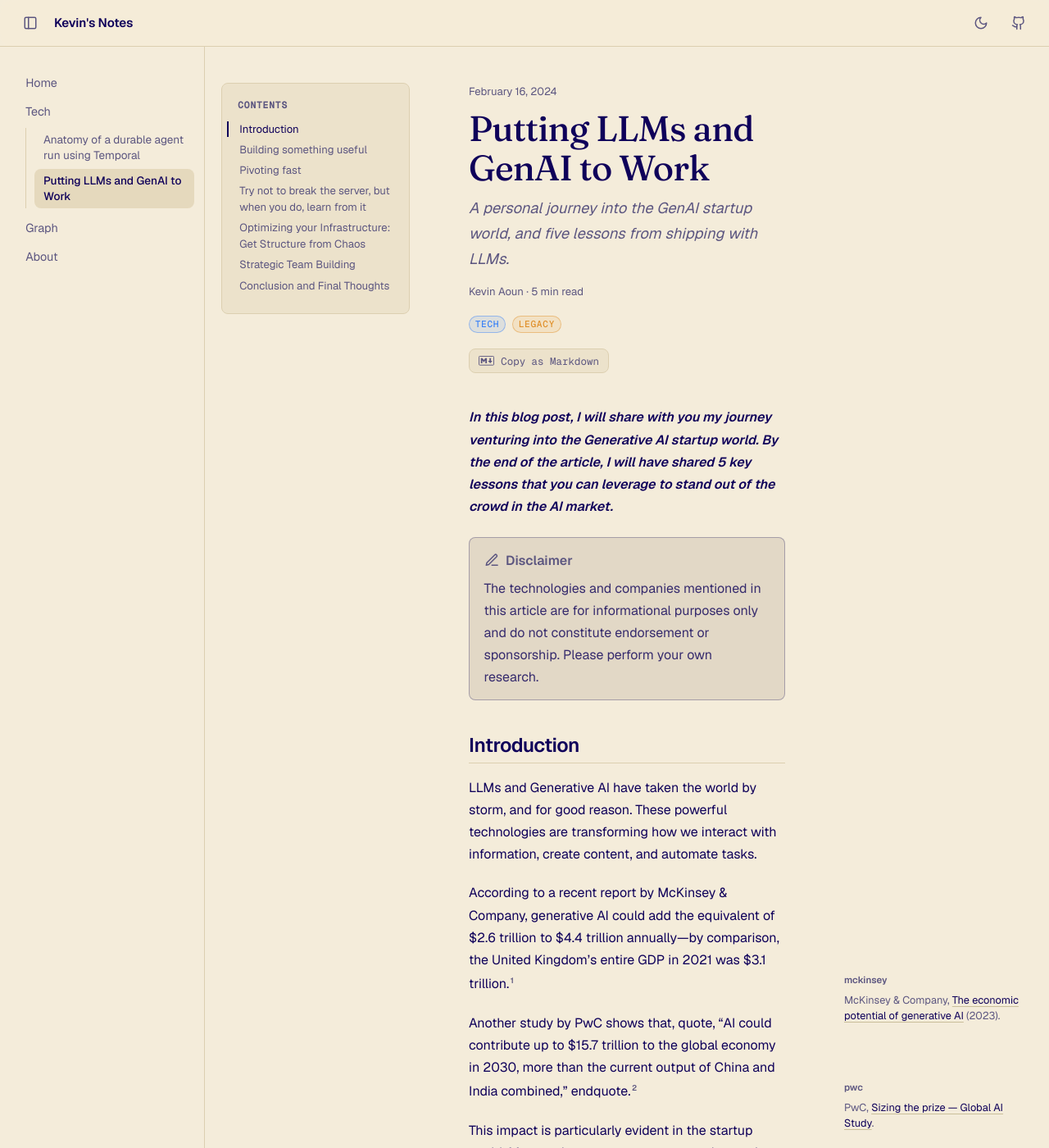
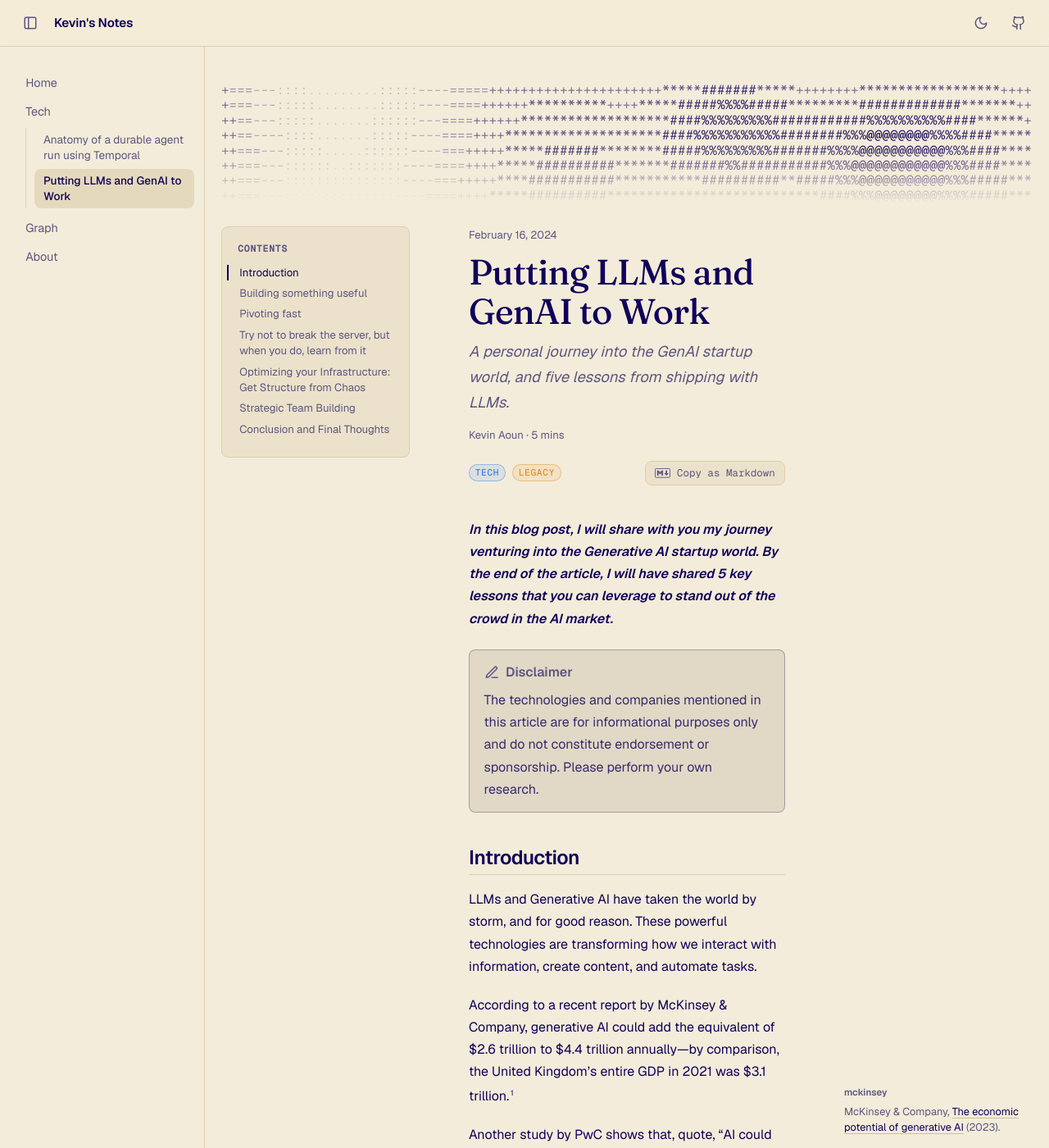
Before and after one commit to kevin-aoun/blog, a Jekyll site: the page built from _notes/putting-llms-and-genai-to-work.md, in a window 1280 px wide and 1400 px high. Shown: the whole window at 82% size. Built offline with Jekyll 4.4.1, drawn with Linux system fonts in a browser that asks for light colours; part of the change alters nothing that is shown; some of the changed text lies outside the part shown.

Commit message:
Add animated ASCII wave bands to posts; tweak header
- Post header + footer carry a thin, monochrome wave band (theme ink at
  varying opacity, so it adapts to dark/light) built from a domain-warped
  field with counter-travelling waves and slow emerging blobs. A script
  fills them, pauses off-screen via IntersectionObserver, and honors
  prefers-reduced-motion. Wrapped in raw so its literal braces cannot
  break the Jekyll build.
- Read time now reads 'N mins' (dropped 'read').
- TECH tag and the Copy as Markdown button now share one row with
  space-between (tag far left, button far right).

Co-Authored-By: Claude Fable 5 <noreply@anthropic.com>

```diff
--- a/_layouts/default.html
+++ b/_layouts/default.html
@@ -456,5 +456,106 @@
       });
     })();
   </script>
+
+  <script>
+    {% raw %}
+    // Animated ASCII wave bands: fill each .wave-band (post header/footer) with a
+    // monochrome, domain-warped drifting field (theme ink at varying opacity).
+    // Counter-travelling waves + slow emerging blobs. Pauses off-screen; honors
+    // prefers-reduced-motion. No-op on pages without a .wave-band.
+    (function () {
+      var els = document.querySelectorAll('.wave-band');
+      if (!els.length) return;
+      var RAMP = ' .:-=+*#%@';
+      var OPAC = [0, 0.12, 0.19, 0.27, 0.37, 0.49, 0.62, 0.76, 0.89, 1.0];
+      var reduce = window.matchMedia && window.matchMedia('(prefers-reduced-motion: reduce)').matches;
+      var YS = 2.0;
+      var BLOBS = [
+        { fx: 0.15, fy: 0.42, r: 12, rate: 1.7, ph: 0.0, amp: 1.5 },
+        { fx: 0.44, fy: 0.62, r: 9,  rate: 2.3, ph: 2.2, amp: 1.3 },
+        { fx: 0.63, fy: 0.30, r: 11, rate: 1.4, ph: 4.1, amp: 1.6 },
+        { fx: 0.82, fy: 0.56, r: 10, rate: 2.0, ph: 1.1, amp: 1.4 },
+        { fx: 0.30, fy: 0.26, r: 8,  rate: 2.5, ph: 5.0, amp: 1.2 }
+      ];
+      function height(x, y, t, cols, rows) {
+        var wx = 1.9 * Math.sin(y * 0.090 + t * 0.30) + 1.3 * Math.sin((x * 0.045 + y * 0.070) - t * 0.20);
+        var wy = 1.6 * Math.cos(x * 0.070 - t * 0.24) + 1.0 * Math.sin((x * 0.055 - y * 0.050) + t * 0.16);
+        var xx = x + wx, yy = y + wy;
+        var vb = 1.00 * Math.sin(xx * 0.115 - t * 0.95)
+               + 0.80 * Math.sin(xx * 0.095 + t * 0.82)
+               + 0.55 * Math.sin(yy * 0.150 - t * 0.34)
+               + 0.45 * Math.sin((xx * 0.060 + yy * 0.100) + t * 0.50);
+        var n = (vb / 2.80 + 1) / 2;
+        n = 0.5 + (n - 0.5) * 1.15;
+        for (var b = 0; b < BLOBS.length; b++) {
+          var bl = BLOBS[b];
+          var pulse = Math.sin(t * bl.rate + bl.ph);
+          if (pulse <= 0) continue;
+          var dx = x - bl.fx * cols, dy = (y - bl.fy * rows) * YS;
+          n += 0.45 * bl.amp * pulse * Math.exp(-(dx * dx + dy * dy) / (bl.r * bl.r));
+        }
+        return Math.max(0, Math.min(0.9999, n));
+      }
+      function measureCols(el) {
+        var probe = document.createElement('span');
+        probe.textContent = '0'.repeat(100); probe.style.visibility = 'hidden';
+        el.appendChild(probe);
+        var cw = probe.getBoundingClientRect().width / 100; el.removeChild(probe);
+        return Math.max(24, Math.floor((el.clientWidth || 1000) / (cw || 9.6)));
+      }
+      var bands = [];
+      Array.prototype.forEach.call(els, function (el) {
+        bands.push({ el: el, rows: parseInt(el.getAttribute('data-rows'), 10) || 7, cols: measureCols(el) });
+      });
+      function draw(b, t) {
+        var html = '', i, j;
+        for (j = 0; j < b.rows; j++) {
+          var run = '', ri = -1;
+          for (i = 0; i < b.cols; i++) {
+            var idx = Math.floor(height(i, j, t, b.cols, b.rows) * RAMP.length);
+            if (idx !== ri) {
+              if (run) html += ri > 0 ? '<span style="opacity:' + OPAC[ri] + '">' + run + '</span>' : run;
+              run = RAMP[idx]; ri = idx;
+            } else { run += RAMP[idx]; }
+          }
+          if (run) html += ri > 0 ? '<span style="opacity:' + OPAC[ri] + '">' + run + '</span>' : run;
+          html += '\n';
+        }
+        b.el.innerHTML = html;
+      }
+      var SPEED = 0.00042, FRAME = 1000 / 30, start = null, lastDraw = 0, running = false, visible = true;
+      function drawAll(t) { for (var k = 0; k < bands.length; k++) draw(bands[k], t); }
+      function loop(now) {
+        if (!running) return;
+        if (start == null) start = now;
+        if (now - lastDraw >= FRAME) { lastDraw = now; drawAll((now - start) * SPEED); }
+        requestAnimationFrame(loop);
+      }
+      function play() { if (!running && visible && !reduce) { running = true; requestAnimationFrame(loop); } }
+      function pause() { running = false; }
+      if (reduce) {
+        drawAll(0);
+      } else {
+        if ('IntersectionObserver' in window) {
+          var io = new IntersectionObserver(function (entries) {
+            entries.forEach(function (e) { e.target.__vis = e.isIntersecting; });
+            visible = bands.some(function (b) { return b.el.__vis; });
+            visible ? play() : pause();
+          });
+          bands.forEach(function (b) { io.observe(b.el); });
+        }
+        play();
+      }
+      var rz;
+      window.addEventListener('resize', function () {
+        clearTimeout(rz);
+        rz = setTimeout(function () {
+          for (var k = 0; k < bands.length; k++) bands[k].cols = measureCols(bands[k].el);
+          if (reduce) drawAll(0);
+        }, 150);
+      });
+    })();
+    {% endraw %}
+  </script>
 </body>
 </html>
--- a/_layouts/note.html
+++ b/_layouts/note.html
@@ -12,6 +12,7 @@ layout: default
 {%- assign read_minutes = rt_seconds | divided_by: 60.0 | ceil -%}
 {%- if read_minutes < 1 -%}{%- assign read_minutes = 1 -%}{%- endif -%}
 {%- if page.minutes_read -%}{%- assign read_minutes = page.minutes_read -%}{%- endif -%}
+<pre class="wave-band wave-band--top" data-rows="8" aria-hidden="true"></pre>
 <article class="post">
   <nav class="post-toc-rail" aria-label="On this page"></nav>
 
@@ -24,18 +25,16 @@ layout: default
       <p class="note-meta">
         {%- if page.author %}{{ page.author }}{% endif -%}
         {%- if read_minutes -%}
-          {%- if page.author %} · {% endif -%}{{ read_minutes }} min read
+          {%- if page.author %} · {% endif -%}{{ read_minutes }} mins
         {%- endif -%}
       </p>
       {% endif %}
-      {% if page.parent or page.legacy %}
-      <div class="note-tags">
-        {% if page.parent %}<span class="tag tag--{{ page.parent | downcase }}">{{ page.parent }}</span>{% endif %}
-        {% if page.legacy %}<span class="tag tag--legacy">Legacy</span>{% endif %}
-      </div>
-      {% endif %}
-      {% if page.path %}
-      <div class="note-actions">
+      <div class="note-meta-row">
+        <div class="note-tags">
+          {% if page.parent %}<span class="tag tag--{{ page.parent | downcase }}">{{ page.parent }}</span>{% endif %}
+          {% if page.legacy %}<span class="tag tag--legacy">Legacy</span>{% endif %}
+        </div>
+        {% if page.path %}
         <button class="md-copy" type="button"
                 data-md-src="{{ site.repo_raw_base }}/{{ page.path }}"
                 data-md-title="{{ page.title | escape }}"
@@ -43,8 +42,8 @@ layout: default
           <svg class="md-copy-mark" viewBox="0 0 208 128" aria-hidden="true"><rect width="198" height="118" x="5" y="5" ry="10" fill="none" stroke="currentColor" stroke-width="10"/><path fill="currentColor" d="M30 98V30h20l20 25 20-25h20v68H90V59L70 84 50 59v39zm125 0l-30-33h20V30h20v35h20z"/></svg>
           <span class="md-copy-label">Copy as Markdown</span>
         </button>
+        {% endif %}
       </div>
-      {% endif %}
     </header>
 
     <div class="post-body">
@@ -63,3 +62,4 @@ layout: default
 
   <aside class="post-sources" aria-label="Sources"></aside>
 </article>
+<pre class="wave-band wave-band--bottom" data-rows="5" aria-hidden="true"></pre>
--- a/assets/css/style.scss
+++ b/assets/css/style.scss
@@ -23,6 +23,7 @@
   --cc-ship:      #f1c40f;
   --cc-green:     #2ecc71;
   --cc-tldr:      #2dd4bf;
+  --wave-ink:     #c9ced6;
 
   --radius:       0.5rem;
   --content-w:    720px;
@@ -56,6 +57,7 @@
     --cc-ship:      #c2740c;
     --cc-green:     #1f9e57;
     --cc-tldr:      #0d9488;
+    --wave-ink:     #0f005a;
   }
 }
 :root[data-theme="light"] {
@@ -78,6 +80,7 @@
     --cc-ship:      #c2740c;
     --cc-green:     #1f9e57;
     --cc-tldr:      #0d9488;
+    --wave-ink:     #0f005a;
 }
 
 /* ── Base ─────────────────────────────────────────────────── */
@@ -515,9 +518,10 @@ div.highlighter-rouge.language-markdown::before     { content: "markdown"; }
 }
 .ai-disclaimer svg { flex: none; width: 15px; height: 15px; }
 
-/* ── "Copy as Markdown" button (note header) ──────────────── */
-.note-actions { margin-top: 1.2rem; }
+/* ── Tags + "Copy as Markdown" row (note header) ──────────── */
+.note-meta-row { display: flex; align-items: center; justify-content: space-between; gap: 1rem; margin-top: 1.2rem; }
 .md-copy {
+  flex: none;
   display: inline-flex;
   align-items: center;
   gap: 0.5rem;
@@ -536,6 +540,33 @@ div.highlighter-rouge.language-markdown::before     { content: "markdown"; }
 .md-copy.copied {
   color: var(--cc-green);
   border-color: color-mix(in srgb, var(--cc-green) 45%, transparent);
+}
+
+/* ── Animated ASCII wave bands (post header + footer) ─────── */
+/* A script (default.html) fills these with a monochrome, drifting wave field
+   built from the theme ink at varying opacity. Empty (no JS) -> hidden. */
+.wave-band {
+  white-space: pre;
+  overflow: hidden;
+  margin: 0;
+  color: var(--wave-ink);
+  font-family: "Geist Mono", monospace;
+  font-size: 16px;
+  line-height: 1.15;
+  user-select: none;
+  -webkit-user-select: none;
+  pointer-events: none;
+}
+.wave-band:empty { display: none; }
+.wave-band--top {
+  margin-bottom: 1.75rem;
+  -webkit-mask-image: linear-gradient(to bottom, #000 50%, transparent);
+  mask-image: linear-gradient(to bottom, #000 50%, transparent);
+}
+.wave-band--bottom {
+  margin-top: 2.5rem;
+  -webkit-mask-image: linear-gradient(to top, #000 50%, transparent);
+  mask-image: linear-gradient(to top, #000 50%, transparent);
 }
 
 /* ── Table of contents ────────────────────────────────────── */
@@ -752,7 +783,7 @@ th { color: var(--heading); font-weight: 600; }
 .tag--philosophy { --tag: #3aa35a; }   /* green */
 .tag--psychology { --tag: #a78bfa; }   /* lavender */
 
-.note-tags { display: flex; flex-wrap: wrap; gap: 0.5rem; margin-top: 1.1rem; }
+.note-tags { display: flex; flex-wrap: wrap; gap: 0.5rem; margin-top: 0; }
 .note-tags .tag { margin-left: 0; }
 
 /* ── About page ───────────────────────────────────────────── */
```
